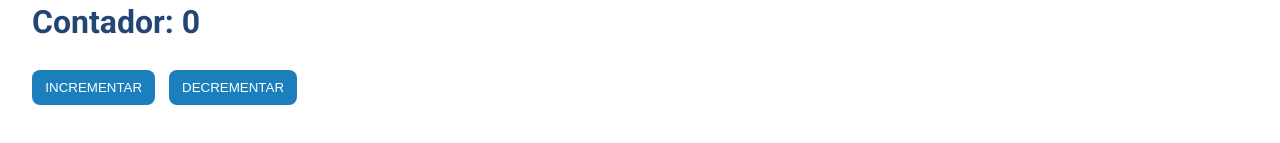
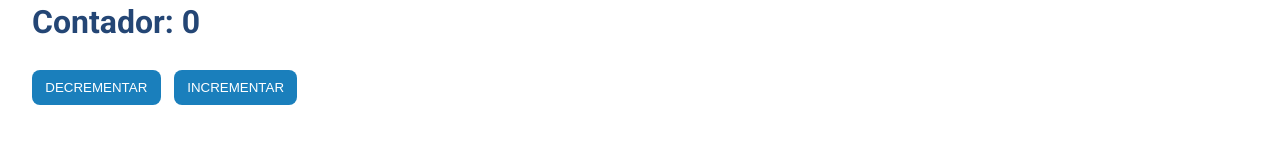
Before and after one commit to vitorspadacio/react-sample, a React app: page / in a window 1280 px wide. Shown: the part 553-696 px from the top of the page. Built offline with nearby package versions, Linux system fonts and the light colour scheme.

Commit message:
Invertido botões de incr e decrem

```diff
--- a/src/features/home/HomePage/HomePage.tsx
+++ b/src/features/home/HomePage/HomePage.tsx
@@ -47,8 +47,8 @@ export default () => {
 
       <p className='counter'>Contador: {number}</p>
 
+      <button type='button' onClick={() => decrement()}>Decrementar</button>
       <button type='button' onClick={() => increment()}>Incrementar</button>
-      <button type='button' onClick={() => decrement()}>Decrementar</button>
     </section>
   )
 }
```
